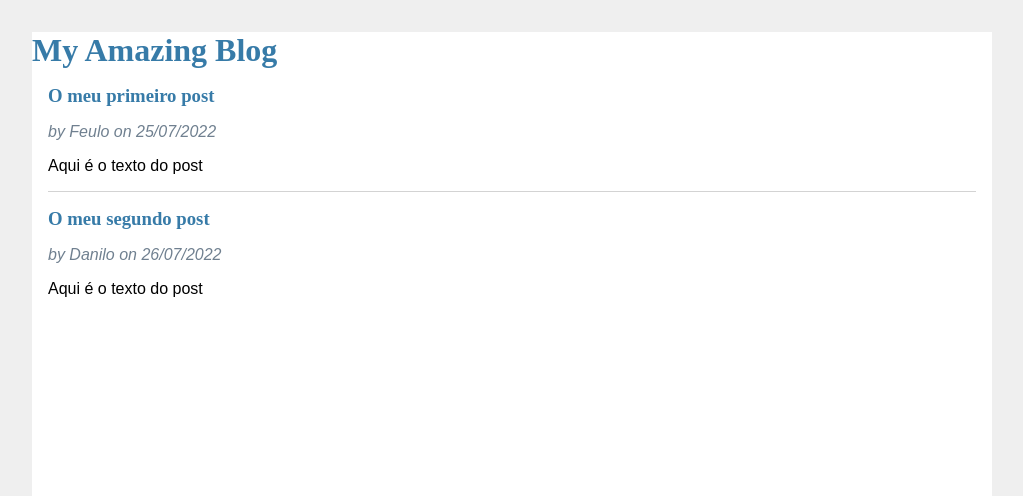
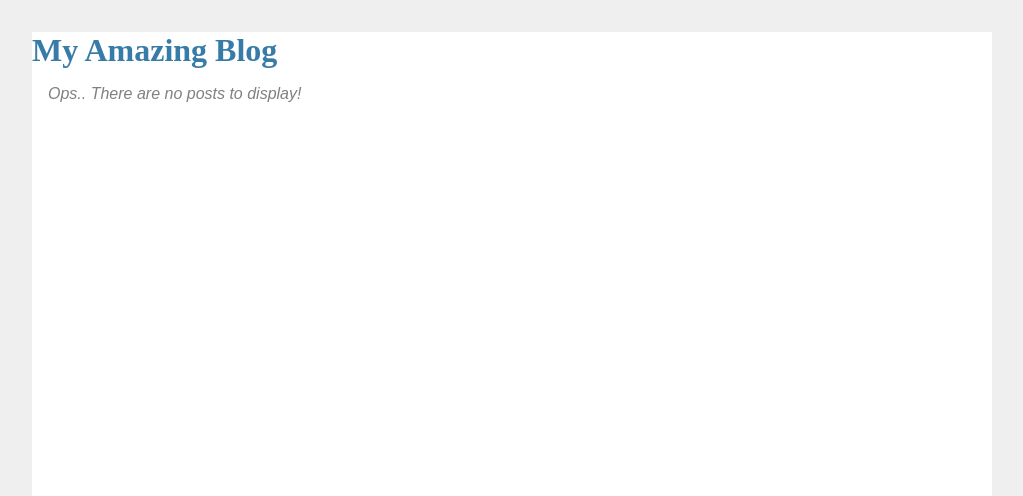
Before and after one commit to romulocraveiro/blogsamsungoceanpython, a Flask app: page / in a window 1280 px wide. Shown: the top 496 px of the page, without its empty margins (128-1151 px from the left). Run offline with Flask 2, Linux system fonts and the light colour scheme; data that the repository does not hold is empty.

Commit message:
db creation

```diff
--- a/app.py
+++ b/app.py
@@ -1,25 +1,44 @@
-from flask import Flask, render_template
+from flask import Flask, render_template, redirect, url_for
 from datetime import datetime
+from flask_sqlalchemy import SQLAlchemy
 
-app = Flask ("hello")
+app = Flask("hello")
+app.config["SQLALCHEMY_DATABASE_URI"] = "sqlite:///app.db"
+app.config["SQLALCHEMY_TRACK_MODIFICATIONS"] = False
 
-# lista de dicionários:
-posts = [
-    {
-        "title": "O meu primeiro post",
-        "body": "Aqui é o texto do post",
-        "author": "Feulo",
-        "created": datetime(2022, 7, 25)
-    },
-     {
-        "title": "O meu segundo post",
-        "body": "Aqui é o texto do post",
-        "author": "Danilo",
-        "created": datetime(2022, 7, 26)
-    }
-]
+db = SQLAlchemy(app)
+
+class Post(db.Model):
+    __tablename__ = 'posts'
+    id = db.Column(db.Integer, primary_key=True, autoincrement=True)
+    title = db.Column(db.String(70), nullable=False)
+    body = db.Column(db.String(500))
+    # author = db.Column(db.String(20))
+    user_id = db.Column(db.Integer, db.ForeignKey('users.id'))
+    created = db.Column(db.DateTime, nullable=False, default=datetime.now)
+
+class User(db.Model):
+    __tablename__ = 'users'
+    id = db.Column(db.Integer, primary_key=True, autoincrement=True)
+    username = db.Column(db.String(20), nullable=False, unique=True, index=True) #index serve para localizar
+    email = db.Column(db.String(64), nullable=False, unique=True, index=True)
+    password_hash = db.Column(db.String(128), nullable=False)
+    posts = db.relationship('Post', backref='author')
+
+db.create_all()
 
 @app.route("/")
-def index(): #padrão de nomear esse tipo de função
-    return render_template("index.html", posts = posts) #vai ter uma variável posts no html
-    #que recebe posts daqui
+def index():
+    posts = Post.query.all()
+    return render_template("index.html", posts=posts)
+
+@app.route("/populate")
+def populate():
+    user = User(username='feulo', email='g@g.com', password_hash='a')
+    post1 = Post(title="Post 1", body = "Texto do Post", author=user)
+    post2 = Post(title="Post 2", body = "Texto do Post 2", author=user)
+    db.session.add(user)
+    db.session.add(post1)
+    db.session.add(post2)
+    db.session.commit()
+    return redirect(url_for('index'))
--- a/requirements.txt
+++ b/requirements.txt
@@ -1,5 +1,8 @@
 click==8.1.3
 Flask==2.1.3
+Flask-SQLAlchemy==2.5.1
+greenlet==1.1.2
 itsdangerous==2.1.2
 python-dotenv==0.20.0
+SQLAlchemy==1.4.39
 Werkzeug==2.1.2
--- a/static/style.css
+++ b/static/style.css
@@ -38,3 +38,8 @@ hr{
 .post .body{
     white-space: pre-line;
 }
+
+.no-posts{
+    font-style: italic;
+    color: gray;
+}
--- a/templates/base.html
+++ b/templates/base.html
@@ -2,7 +2,8 @@
 <html>
 <head>
     <title>{% block title %}{% endblock %} - Meu Blog </title>
-    <link rel="stylesheet" href="static/style.css">
+    <!-- <link rel="stylesheet" href="static/style.css"> -->
+    <link rel = "stylesheet" href="{{ url_for('static', filename='style.css')}}">
 </head>
 <body>
     <h1>My Amazing Blog</h1>
@@ -13,6 +14,5 @@
         {% block content %}
         {% endblock %}
     </section>
-
 </body>
 </html>
--- a/templates/index.html
+++ b/templates/index.html
@@ -8,7 +8,7 @@
             <header>
                 <div>
                     <h1>{{post.title}}</h1>
-                    <div class="about">by {{post.author}} on {{post.created.strftime('%d/%m/%Y')}}</div>
+                    <div class="about">by {{post.author.username}} on {{post.created.strftime('%d/%m/%Y')}}</div>
                 </div>
             </header>
             <p class="body">{{post.body}}</p>
@@ -16,5 +16,7 @@
         {% if not loop.last %}
             <hr>
         {% endif %}
-    {% endfor %}
+    {% else %}
+    <p class="no-posts"> Ops.. There are no posts to display! </p>
+{% endfor %}
 {% endblock %}
```
Also changed, not shown: 1 other file.
